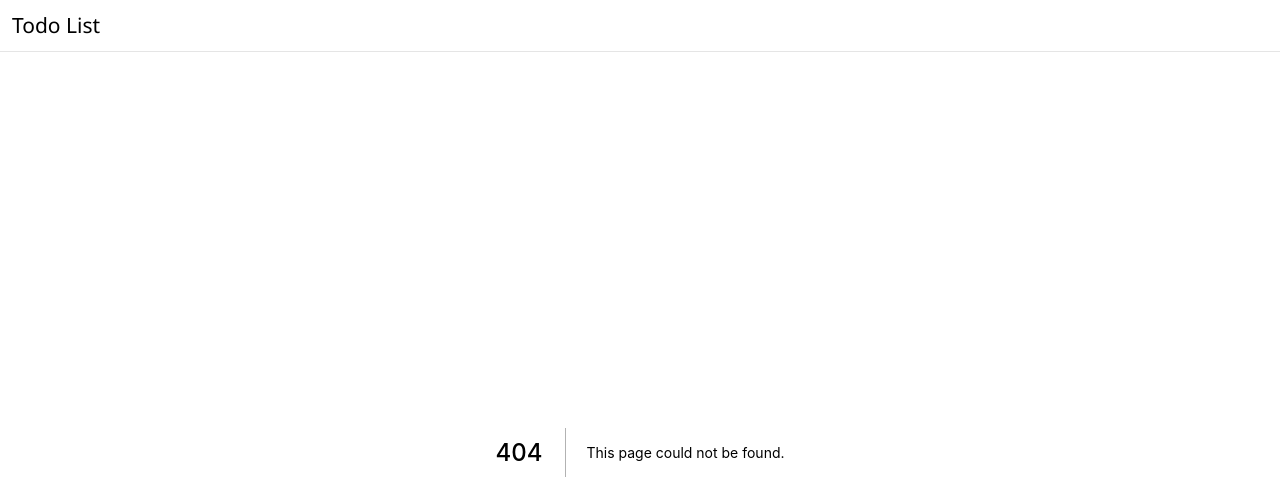
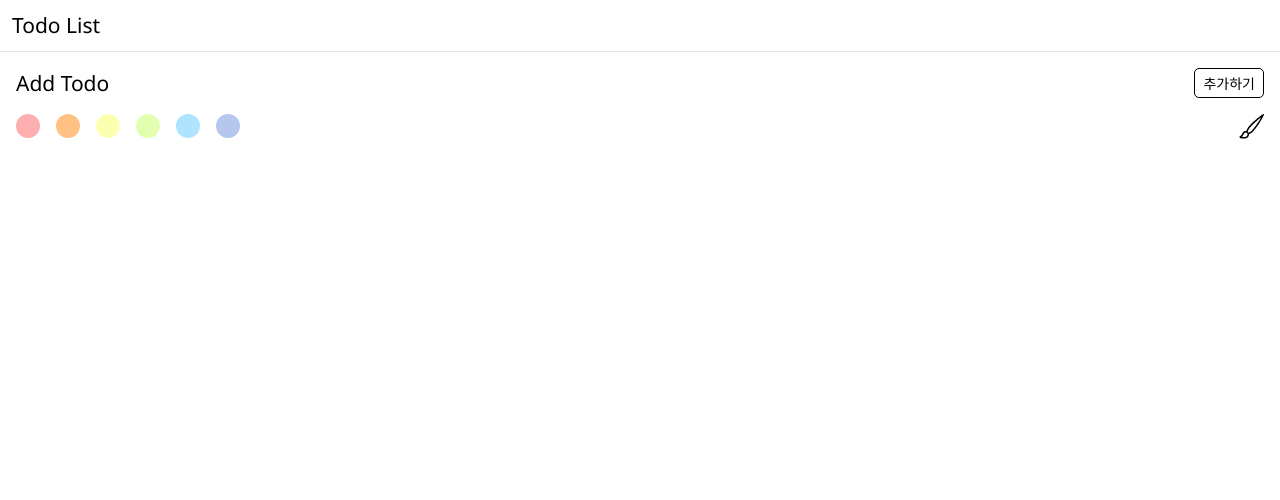
Before and after one commit to SuhwanJang/next-tsx-todo, a Next.js app: page /todo/add in a window 1280 px wide. Before the commit this address had no page. Shown: the top 500 px of the page. Built offline with nearby package versions, Linux system fonts and the light colour scheme.

Commit message:
AddTodo 색상 리스트 추가

```diff
--- /dev/null
+++ b/pages/components/AddTodo.tsx
@@ -0,0 +1,95 @@
+import styled from 'styled-components'
+import { BsBrush } from 'react-icons/bs'
+import palette from '../../styles/palette'
+
+const Container = styled.div`
+  padding: 16px;
+
+  .add-todo-header-title {
+    font-size: 21px
+  }
+
+  .add-todo-header {
+    display: flex;
+    justify-content: space-between;
+    align-items: center;
+
+    .add-todo-submit-button {
+      padding: 4px 8px;
+      border: 1px solid black;
+      border-radius: 5px;
+      background-color: white;
+      outline: none;
+      font-size: 14px;
+    }
+  }
+
+  .add-todo-colors-wrapper {
+    display: flex;
+    width: 100%;
+    margin-top: 16px;
+    justify-content: space-between;
+
+    .add-todo-color-list {
+      button {
+        width: 24px;
+        height: 24px;
+        margin-right: 16px;
+        border: 0;
+        outline: 0;
+        border-radius: 50%;
+        &:last-child {
+          margin: 0;
+        }
+      }
+    }
+
+    svg {
+      font-size: 25px;
+    }
+  }
+
+  .bg-blue {
+    background-color: ${palette.blue};
+  }
+  .bg-green {
+    background-color: ${palette.green};
+  }
+  .bg-navy {
+    background-color: ${palette.navy};
+  }
+  .bg-orange {
+    background-color: ${palette.orange};
+  }
+  .bg-red {
+    background-color: ${palette.red};
+  }
+  .bg-yellow {
+    background-color: ${palette.yellow};
+  }
+`
+
+const AddTodo: React.FC = () => {
+  return (
+    <Container>
+      <div className="add-todo-header">
+        <h1 className="add-todo-header-title">Add Todo</h1>
+        <button type="button" className="add-todo-submit-button" onClick={() => {}}>
+          추가하기
+        </button>
+      </div>
+      <div className="add-todo-colors-wrapper">
+        <div className="add-todo-color-list">
+          {["red", "orange", "yellow", "green", "blue", "navy"].map(
+            (color, index) => (
+              <button key={index} type="button" className={`bg-${color} add-todo-color-button`}/>
+            )
+          )}
+        </div>
+        <BsBrush/>
+      </div>
+    </Container>
+  )
+}
+
+export default AddTodo
--- a/pages/components/TodoList.tsx
+++ b/pages/components/TodoList.tsx
@@ -120,10 +120,6 @@ type ObjectIndexType = {
   [key: string]: number | undefined
 }
 
-
-
-
-
 const TodoList: React.FC<IProps> = ({ todos }) => {
   const [localTodos, setLocalTodos] = useState(todos);
   const todoColorNums = useMemo(() => {
--- /dev/null
+++ b/pages/todo/add.tsx
@@ -0,0 +1,8 @@
+import { NextPage } from 'next'
+import AddTodo from '../components/AddTodo'
+
+const todo: NextPage = () => {
+  return <AddTodo />
+}
+
+export default todo
```
